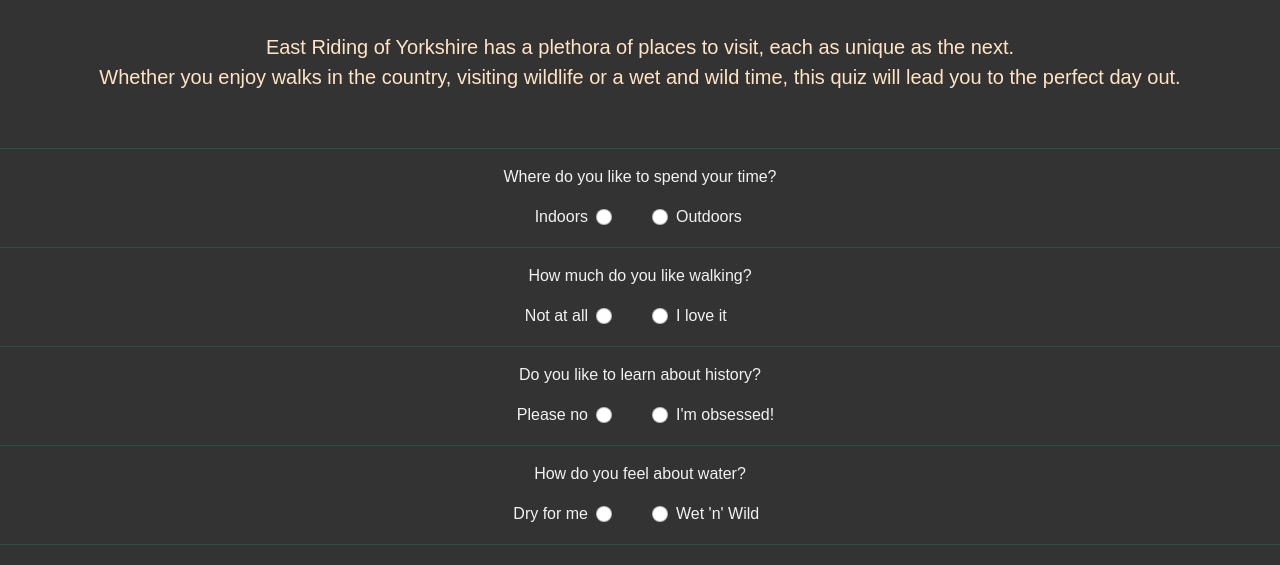
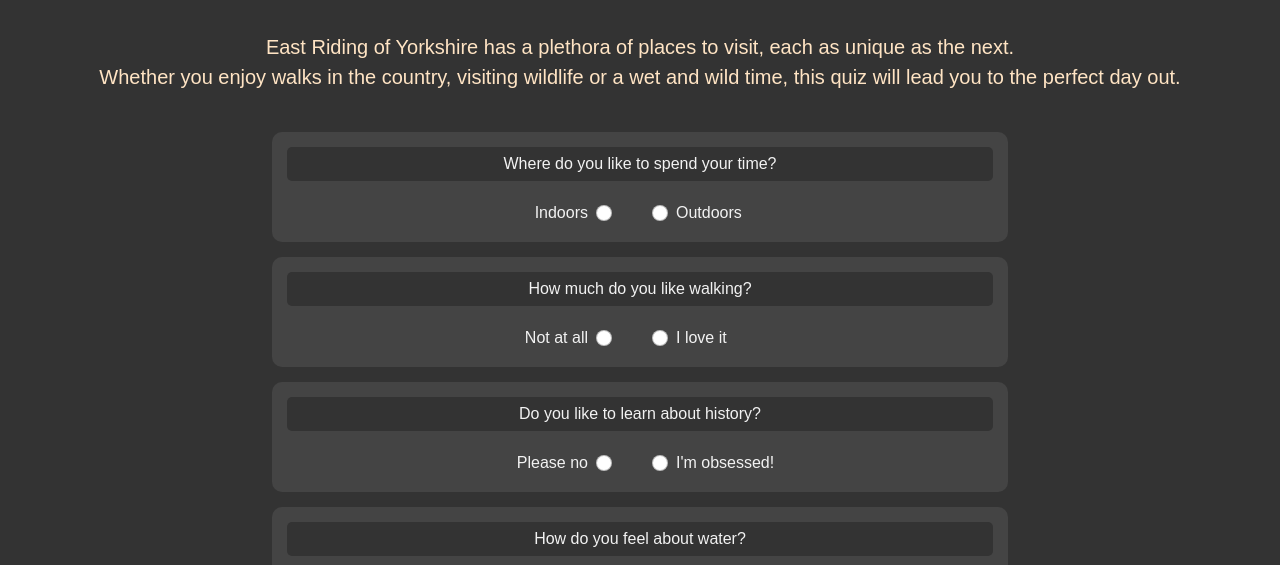
Before and after one commit to imogenblyth/CFG_EY_Website, a plain HTML site: page quiz.html in a window 1280 px wide. Shown: the part 205-770 px from the top of the page. Drawn offline with nearby package versions, Linux system fonts and the light colour scheme.

Commit message:
styling edits

```diff
--- a/quiz.html
+++ b/quiz.html
@@ -18,7 +18,7 @@
         <a href="places.html">Places</a>
     </div>
     <h1> Where should you visit?</h1>
-
+<div class="container">
         <p id="quizpara">
             East Riding of Yorkshire has a plethora of places to visit, each as unique as the next.
             <br>
@@ -27,12 +27,13 @@
         </p>
         <br>
 
-    <hr>
+        <div class="row justify-content-center">
+            <div class="col-8">
+
+                <div class="question">
                     <p>
                         Where do you like to spend your time?
                     </p>
-
-    <div>
                     <div class="row">
                         <div class="col-6 text-end">
                             <div class="form-check form-check-inline form-check-reverse">
@@ -54,12 +55,11 @@
                     </div>
                 </div>
                 <!-- label allows the user to click the word and still click the button -->
-    <hr>
+
+                <div class="question">
                     <p>
                         How much do you like walking?
                     </p>
-
-    <div>
                     <div class="row">
                         <div class="col-6 text-end">
                             <div class="form-check form-check-inline form-check-reverse">
@@ -83,12 +83,11 @@
                     </div>
 
                 </div>
-    <hr>
+
+                <div class="question">
                     <p>
                         Do you like to learn about history?
                     </p>
-
-    <div>
                     <div class="row">
                         <div class="col-6 text-end">
                             <div class="form-check form-check-inline form-check-reverse">
@@ -111,14 +110,10 @@
                     </div>
                 </div>
 
-
-    <hr>
-
+                <div class="question">
                     <p>
                         How do you feel about water?
                     </p>
-
-    <div>
                     <div class="row">
                         <div class="col-6 text-end">
                             <div class="form-check form-check-inline form-check-reverse">
@@ -140,13 +135,11 @@
                     </div>
 
                 </div>
-    <hr>
 
+                <div class="question">
                     <p>
                         Do you want to see some animals?
                     </p>
-
-    <div>
                     <div class="row">
                         <div class="col-6 text-end">
                             <div class="form-check form-check-inline form-check-reverse">
@@ -169,12 +162,11 @@
 
                 </div>
                 <br>
-    <hr>
+
                 <button class="btn btn-secondary" onclick="results()">Show me my results</button>
-
-
-
-
+            </div>
+        </div>
+</div>
 </body>
 
 </html>
--- a/style.css
+++ b/style.css
@@ -78,7 +78,7 @@ div {
 }
 
 hr {
-    height: 1px;
+    height: 2px;
     background-color: #04AA6D;
     border: 0;
 }
@@ -99,3 +99,19 @@ text-align:left;
 h3{
     padding-bottom: 10px;
 }
+
+
+.question {
+
+padding:15px;
+margin-bottom: 15px;
+background-color: #444;
+border-radius: 10px;
+}
+
+.question p {
+
+    border-radius: 5px;
+    padding:5px;
+    margin-bottom: 20px;
+}
```
Also changed, not shown: places.html (+5 -2 lines). Lines whose indentation alone changed are shown as unchanged.
